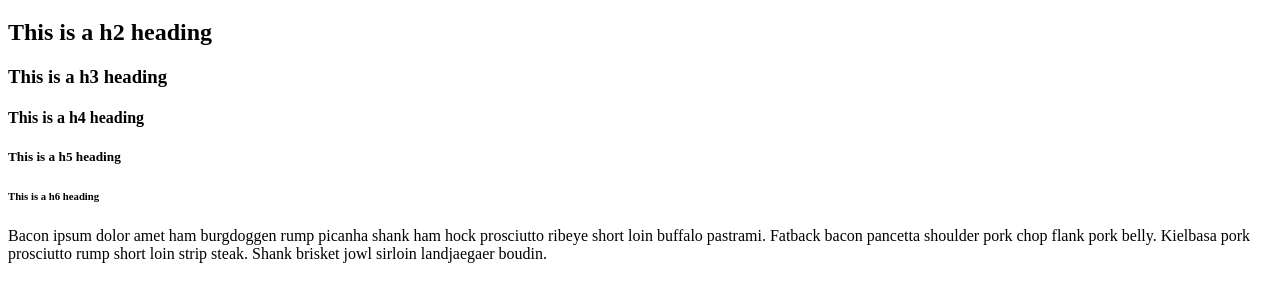
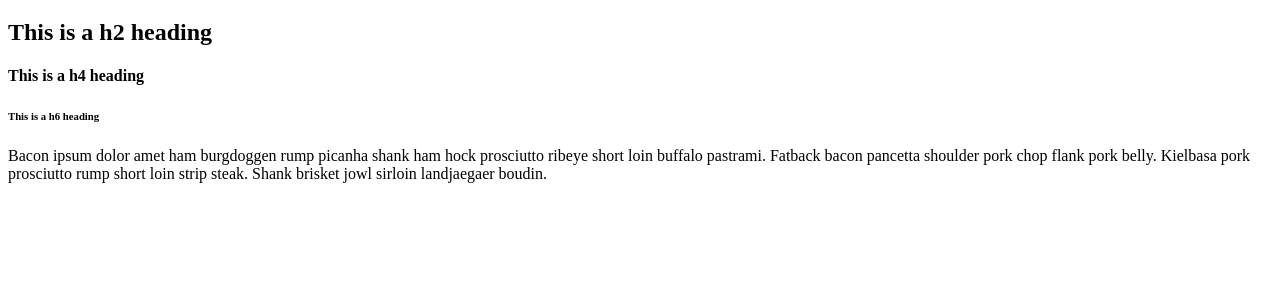
Before and after one commit to autumndestiny/IncorrectHTML, a plain HTML site: page index.html in a window 1280 px wide. Shown: the part 61-362 px from the top of the page. Drawn offline with Linux system fonts and the light colour scheme.

Commit message:
Final Commit

```diff
--- a/index.html
+++ b/index.html
@@ -1,15 +1,15 @@
 <!DOCTYPE html>
 <html>
-    <header>
+
+<head>
     <title>Incorrect</title>
-    </header>
+</head>
+
 <body>
     <!-- These are heading elements -->
     <h1>This is a h1 heading</h1>
     <h2>This is a h2 heading</h2>
-        <h3>This is a h3 heading</h3>
     <h4>This is a h4 heading</h4>
-        <h5>This is a h5 heading</h5>
     <h6>This is a h6 heading</h6>
 </body>
 <!-- This is a paragraph of Bacon Ipsum -->
```
Lines whose indentation alone changed are shown as unchanged.
